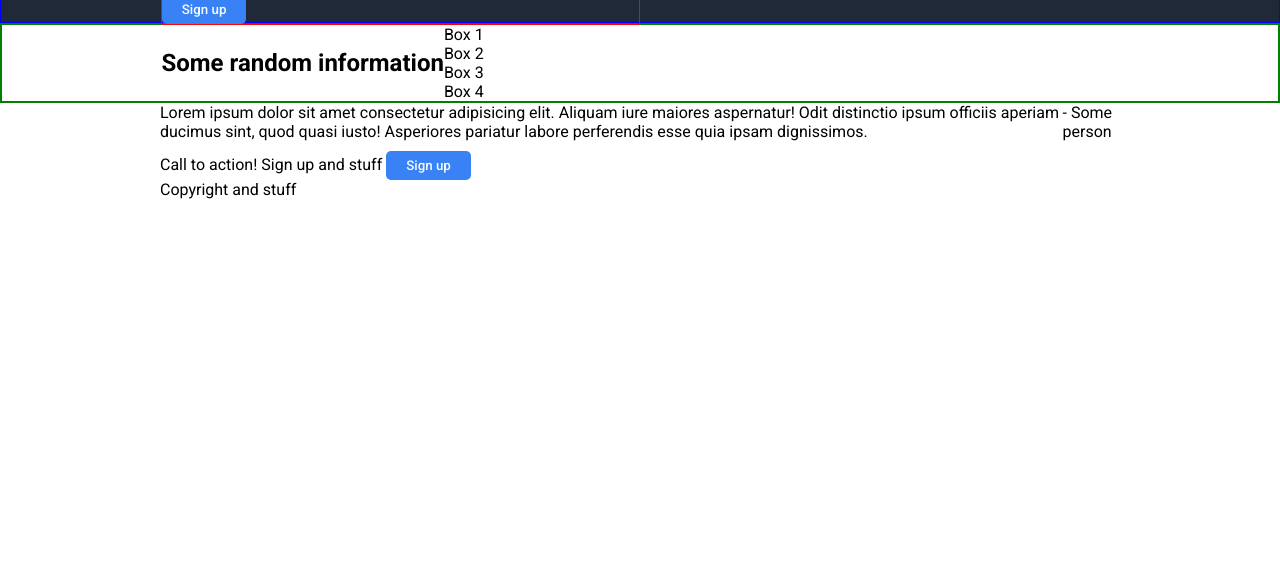
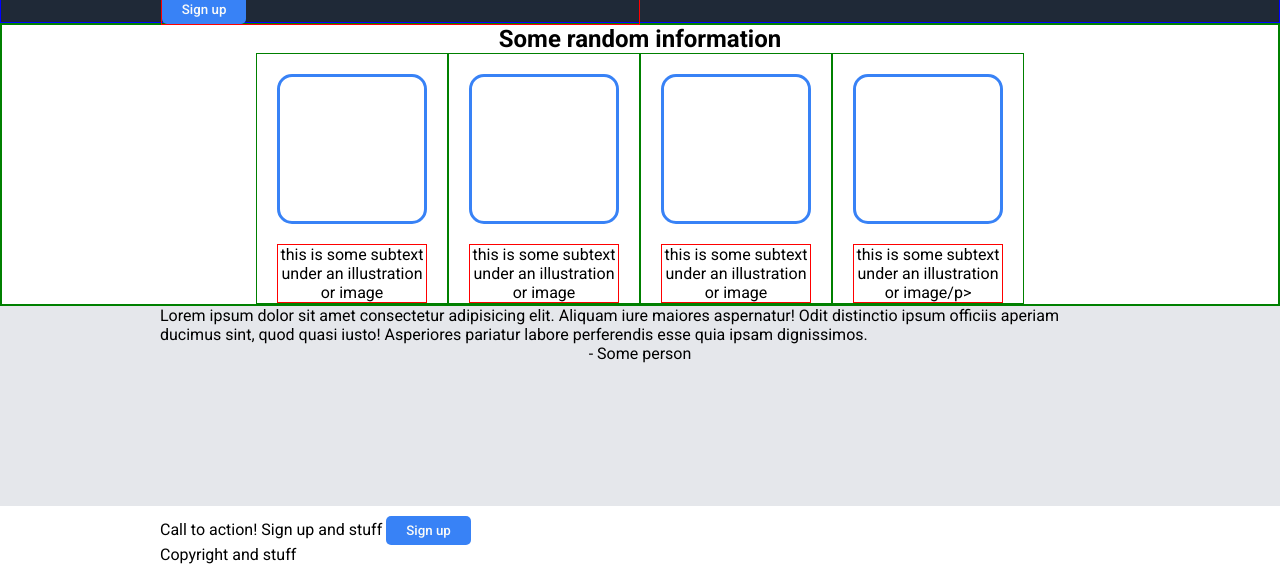
Before and after one commit to Vivovix/top-landingpage, a plain HTML site: page index.html in a window 1280 px wide. Shown: the part 217-800 px from the top of the page. Drawn offline with Linux system fonts and the light colour scheme.

Commit message:
Add more HTML content. Start refining CSS.

```diff
--- a/css/style.css
+++ b/css/style.css
@@ -8,6 +8,7 @@
 body {
     height: 100vh;
 }
+
 .center {
     display: flex;
     width: 75%;
@@ -60,7 +61,7 @@ nav a {
 }
 
 .hero .left {
-    width:50%;
+    width: 50%;
     border: 1px solid red;
 }
 
@@ -87,3 +88,35 @@ button {
 .inforow {
     border: 2px solid green;
 }
+
+.boxes {
+    display: flex;
+}
+
+.boxcard {
+    align-items: center;
+    border: 1px solid green;
+}
+
+.boxcard p {
+    border: 1px solid red;
+    max-width: 150px;
+}
+
+.box {
+    height: 150px;
+    width: 150px;
+    border-radius: 15px;
+    border: 3px solid #3882F6;
+    margin: 20px 20px;
+}
+
+.flex-column {
+    display: flex;
+    flex-direction: column;
+}
+
+.quoterow {
+    background-color: #e5e7eb;
+    height: 25%;
+}
--- a/index.html
+++ b/index.html
@@ -38,37 +38,35 @@
             </div>
 
             <img class="right" src="img/hero.jpg">
-
-
-
-
-
-
         </div>
     </div>
 
     <div class="inforow">
-        <div class="center">
+        <div class="center flex-column">
             <h2>Some random information</h2>
-        <div class="boxes">
-            <div class="box">
-                <p>Box 1</p>
+            <div class="boxes text-center">
+                <div class="boxcard  flex-column">
+                    <div class="box"></div>
+                    <p>this is some subtext under an illustration or image</p>
                 </div>
-            <div class="box">
-                <p>Box 2</p>
+                <div class="boxcard flex-column">
+                    <div class="box"></div>
+                    <p>this is some subtext under an illustration or image</p>
                 </div>
-            <div class="box">
-                <p>Box 3</p>
+                <div class="boxcard flex-column">
+                    <div class="box"></div>
+                    <p>this is some subtext under an illustration or image</p>
                 </div>
-            <div class="box">
-                <p>Box 4</p>
+                <div class="boxcard flex-column">
+                    <div class="box"></div>
+                    <p>this is some subtext under an illustration or image/p>
                 </div>
             </div>
         </div>
     </div>
 
     <div class="quoterow">
-        <div class="center">
+        <div class="center flex-column">
             <p class="quote">
                 Lorem ipsum dolor sit amet consectetur adipisicing elit. Aliquam iure maiores aspernatur! Odit
                 distinctio ipsum officiis aperiam ducimus sint, quod quasi iusto! Asperiores pariatur labore perferendis
```
Lines whose indentation alone changed are shown as unchanged.
